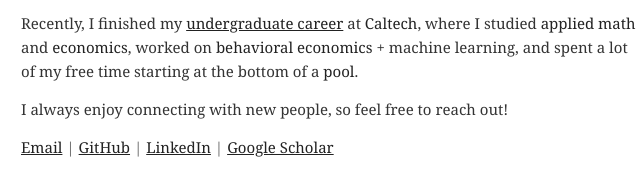
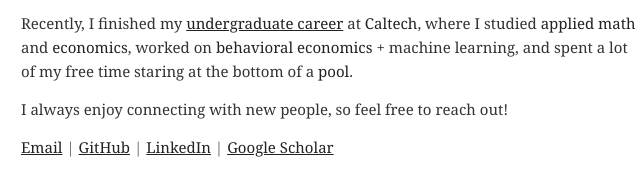
Before and after one commit to smojha/smojha.github.io, a plain HTML site: page index.html in a window 1280 px wide. Shown: the part 213-402 px from the top of the page, 309-949 px from the left. Drawn offline with Linux system fonts and the light colour scheme.

Commit message:
starting => staring

```diff
--- a/index.html
+++ b/index.html
@@ -25,7 +25,7 @@
     </p>
 
     <p class="tagline">
-        Recently, I finished my <a href="ug/index.html">undergraduate career</a> at <a href="https://www.caltech.edu/" style="text-decoration: none;">Caltech</a>, where I studied <a href="https://www.catalog.caltech.edu/current/information-for-undergraduate-students/graduation-requirements-all-options/applied-and-computational-mathematics-acm/" style="text-decoration: none;">applied math</a> and <a href="https://www.catalog.caltech.edu/current/information-for-undergraduate-students/graduation-requirements-all-options/economics-option-ec/" style="text-decoration: none;">economics</a>, worked on <a href="https://camerergroup.caltech.edu/" style="text-decoration: none;">behavioral economics</a> + machine learning, and spent a lot of my free time starting at the bottom of a <a href="https://gocaltech.com/sports/mens-swimming-and-diving/roster/siddhartha-ojha/6291" style="text-decoration: none;">pool</a>.
+        Recently, I finished my <a href="ug/index.html">undergraduate career</a> at <a href="https://www.caltech.edu/" style="text-decoration: none;">Caltech</a>, where I studied <a href="https://www.catalog.caltech.edu/current/information-for-undergraduate-students/graduation-requirements-all-options/applied-and-computational-mathematics-acm/" style="text-decoration: none;">applied math</a> and <a href="https://www.catalog.caltech.edu/current/information-for-undergraduate-students/graduation-requirements-all-options/economics-option-ec/" style="text-decoration: none;">economics</a>, worked on <a href="https://camerergroup.caltech.edu/" style="text-decoration: none;">behavioral economics</a> + machine learning, and spent a lot of my free time staring at the bottom of a <a href="https://gocaltech.com/sports/mens-swimming-and-diving/roster/siddhartha-ojha/6291" style="text-decoration: none;">pool</a>.
     </p>
 
     <p class="tagline">
```
